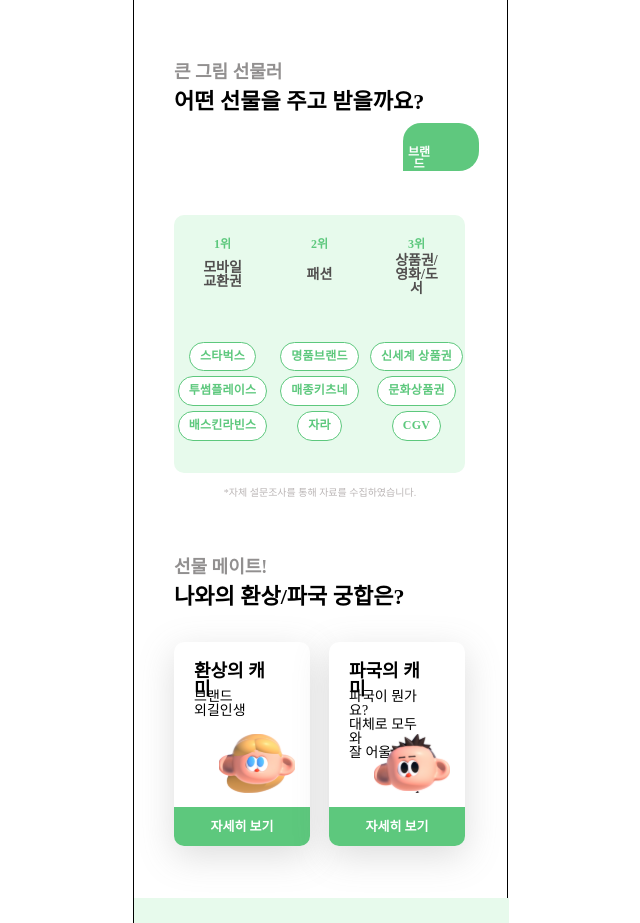
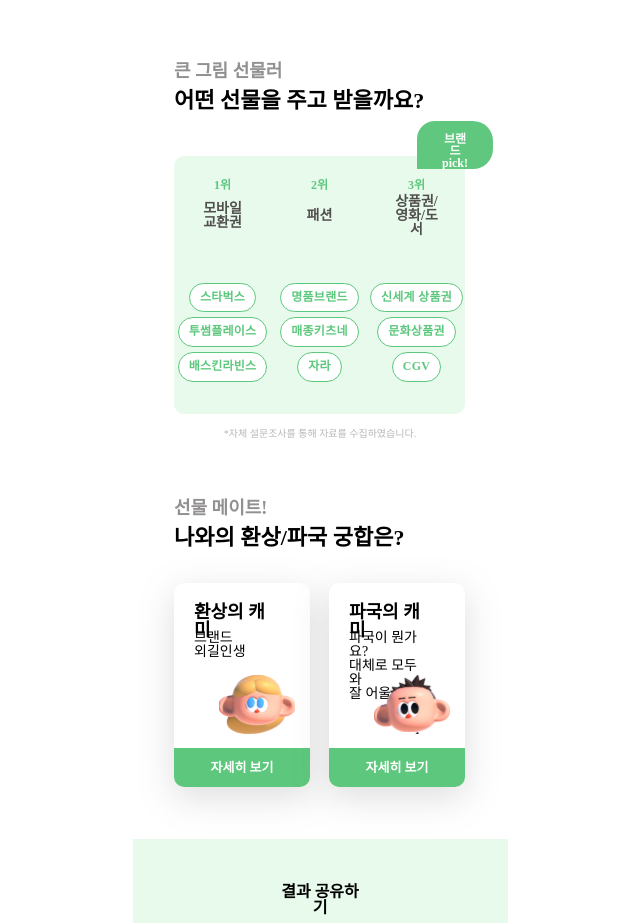
Before and after one commit to gift-mbti/gift-mbti, a Next.js app: page /result/1 in a window 1280 px wide. Shown: the part 1020-1943 px from the top of the page, without its empty margins (320-960 px from the left). Built offline with nearby package versions, Linux system fonts and the light colour scheme.

Commit message:
feat: result 디자인 에러 수정

```diff
--- a/src/components/result/Pick.tsx
+++ b/src/components/result/Pick.tsx
@@ -1,12 +1,15 @@
 import styled from '@emotion/styled';
 
+const Wrapper = styled.div`
+  position: relative;
+`;
+
 const PickContainer = styled.div`
-  /* position: absolute; */
+  position: absolute;
   width: 76px;
   height: 48px;
-  margin: 10px 14px 0 229px;
-  /* left: 285px;
-  top: 992px; */
+  left: 243px;
+  bottom: 270px;
   z-index: 1;
 
   background: ${(props) => props.color};
@@ -18,7 +21,8 @@
   position: absolute;
   width: 32px;
   height: 25px;
-
+  left: 22px;
+  top: 11px;
   z-index: 1;
 
   font-family: 'Pretendard';
@@ -130,7 +134,7 @@
 
 const Pick = ({ pickColor, bgColor, gift, giftTag, pickTextColor }: any) => {
   return (
-    <div>
+    <Wrapper>
       <PickContainer color={pickColor}>
         <PickText>
           브랜드
@@ -154,7 +158,7 @@
         ))}
       </PresentContainer>
       <Caution> *자체 설문조사를 통해 자료를 수집하였습니다. </Caution>
-    </div>
+    </Wrapper>
   );
 };
 
--- a/src/styles/reset.ts
+++ b/src/styles/reset.ts
@@ -8,7 +8,7 @@
     background-color: #ffffff;
     color: black;
     width: 375px;
-    border: 1px solid black;
+    /* border: 1px solid black; */
     margin: 0 auto;
   }
   p {
```
Also changed, not shown: public/img/dots/dots.svg (added).
